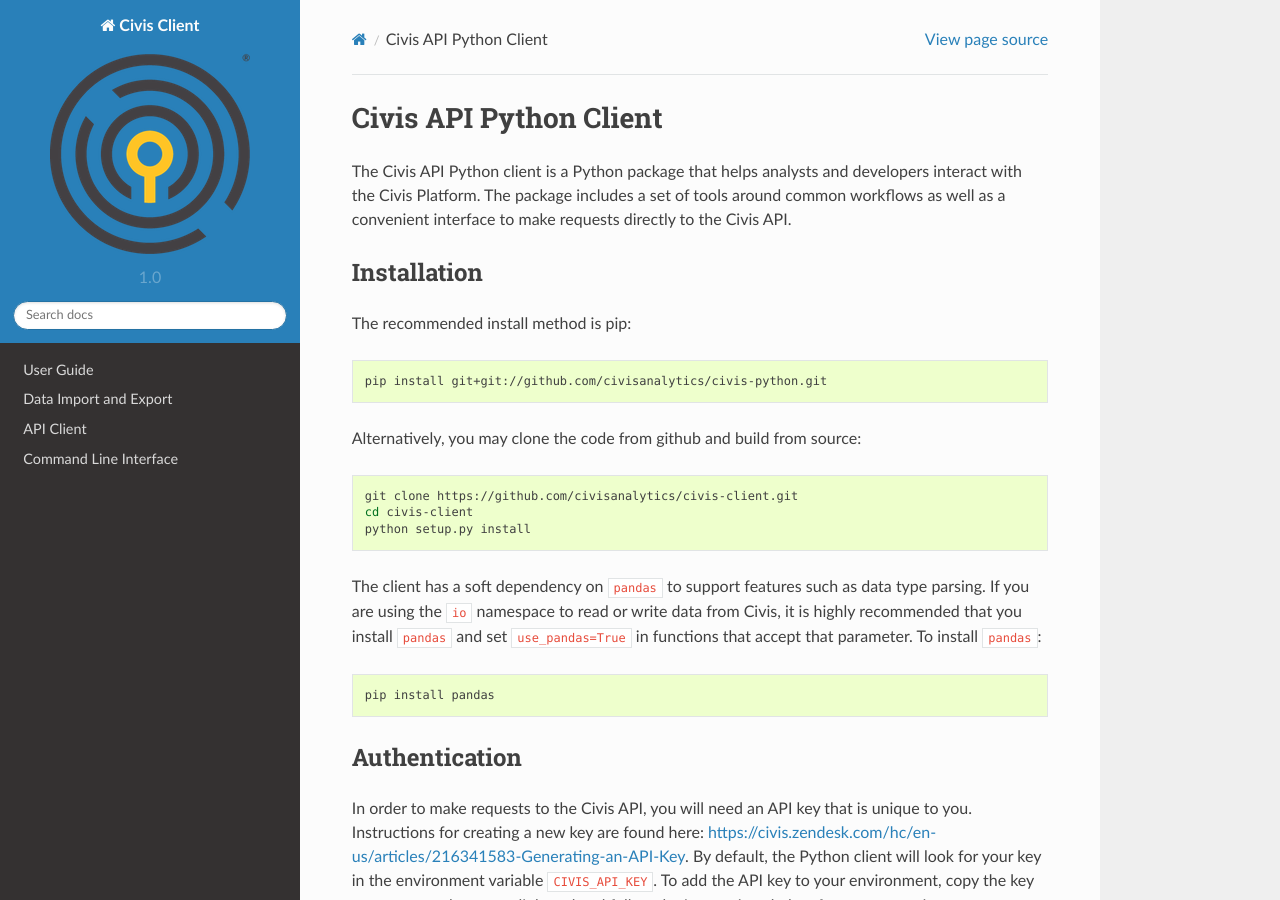
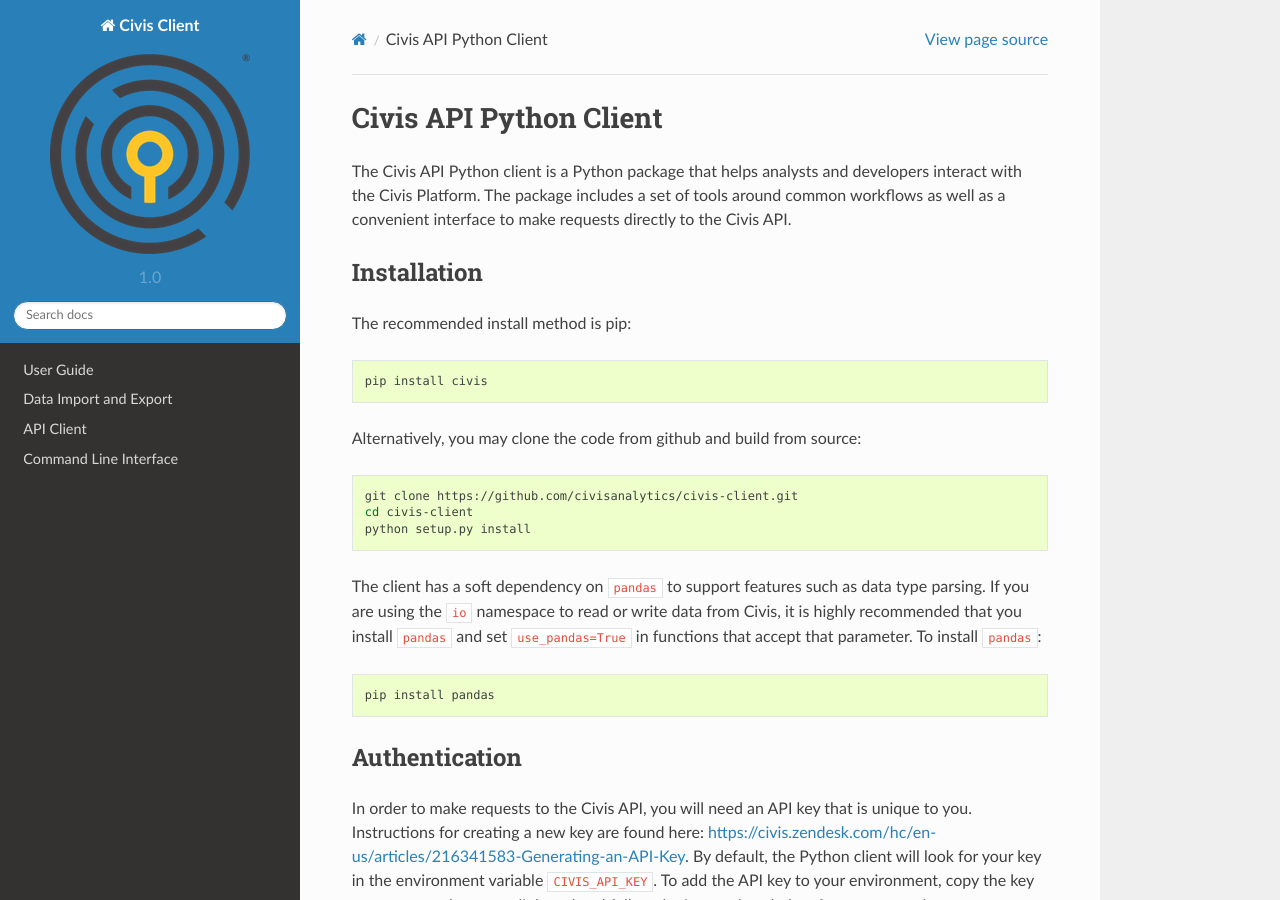
Before and after one commit to civisanalytics/civis-python, a Sphinx documentation site: the page built from docs/source/index.rst, in a window 1280 px wide and 900 px high. Built offline with Sphinx 7.4.7 and the Read the Docs theme 2.0.0, drawn with Linux system fonts in a browser that asks for light colours.

Commit message:
Updating pip location to pypi

```diff
--- a/docs/source/index.rst
+++ b/docs/source/index.rst
@@ -16,7 +16,7 @@
 
 .. code-block:: bash
 
-   pip install git+git://github.com/civisanalytics/civis-python.git
+   pip install civis
 
 Alternatively, you may clone the code from github and build from source:
 
```
Also changed, not shown: README.md (+1 -1 lines).
